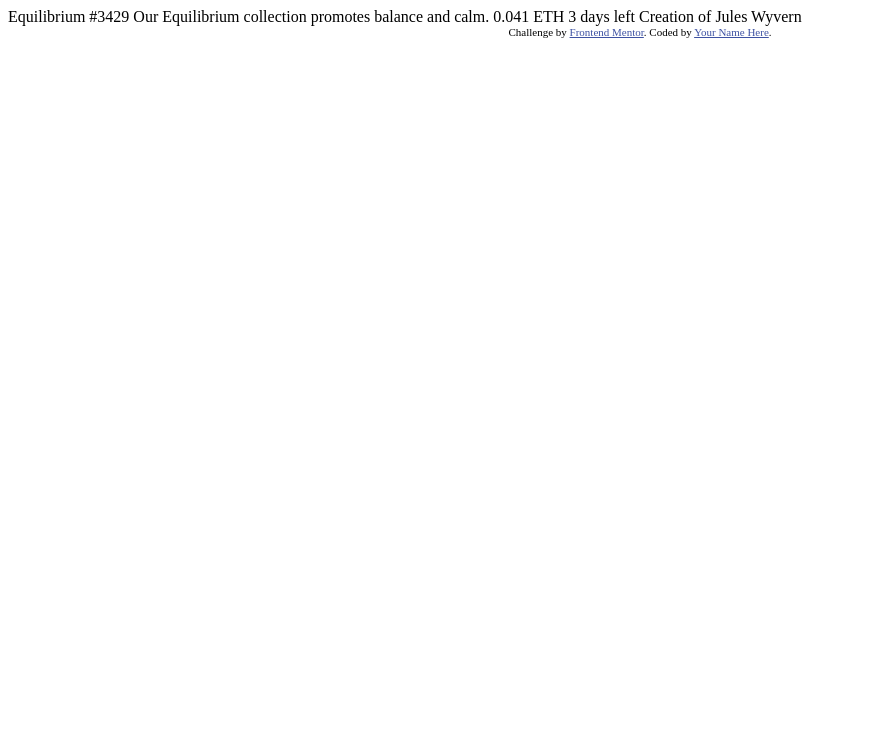
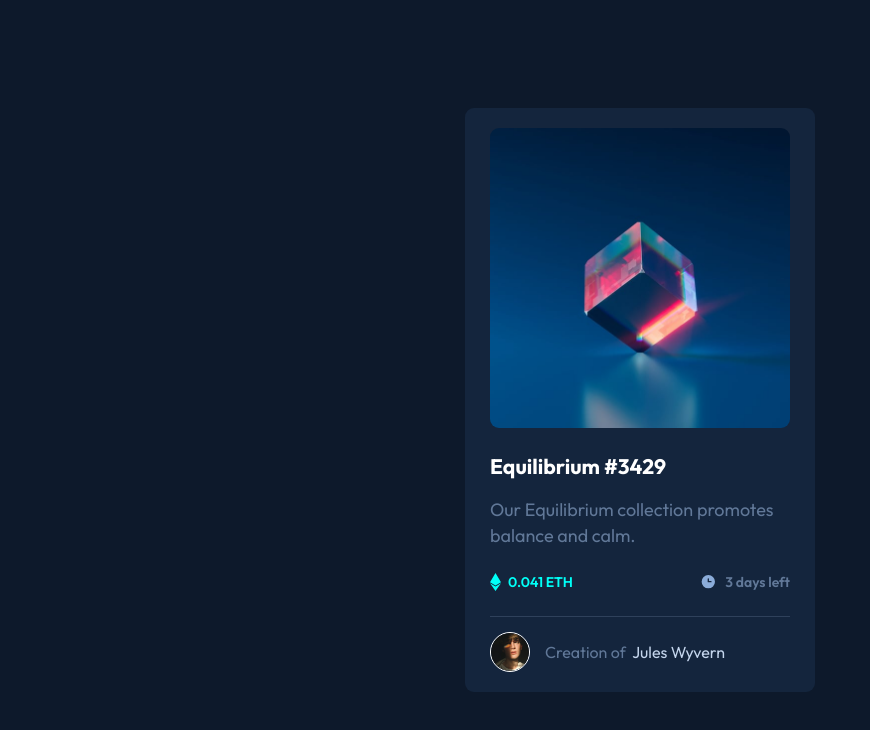
Before and after one commit to Mikiyas6/nft-preview-card-component-main, a plain HTML site: page index.html in a window 1280 px wide. Shown: the whole page, without its empty margins (0-870 px from the left). Drawn offline with Linux system fonts and the light colour scheme.

Commit message:
first commit

```diff
--- /dev/null
+++ b/Queries.css
@@ -0,0 +1,46 @@
+/* - Font sizes (px)
+10 / 12 / 14 / 16 / 18 / 20 / 24 / 30 / 36 / 44 / 52 / 62 / 74 / 86 / 98
+
+- Spacing system (px)
+2 / 4 / 8 / 12 / 16 / 24 / 32 / 48 / 64 / 80 / 96 / 128 */
+
+/*  -> we always use em for media queries*/
+
+/* ********************************  */
+/* For Small Laptops(Below 1366px) ->  1366px/16px = 85.375em */
+/* ******************************** */
+@media (max-width: 85.375em) {
+}
+
+/* ********************************  */
+/* For Landscape Tablets(Below 1200px) ->  1200px/16px = 75em */
+/* ******************************** */
+
+@media (max-width: 75em) {
+  /* 9px/16px =  0.5625*/
+  /* font-size Adjustment */
+  html {
+    font-size: 56.25%;
+  }
+}
+
+/* ********************************  */
+/* For Tablet(Below 960px) ->  960px/16px = 60em */
+/* ******************************** */
+@media (max-width: 60em) {
+  /* 8px/16px =  0.5*/
+  /* font-size Adjustment */
+  html {
+    font-size: 50%;
+  }
+}
+
+/* ********************************  */
+/* For Small-Tablets(Below 760px) ->  760px/16px = 47.5em */
+/* ******************************** */
+@media (max-width: 47.5em) {
+  /* 7px/16px =  0.4375*/
+  html {
+    font-size: 43.75%;
+  }
+}
--- a/index.html
+++ b/index.html
@@ -1,33 +1,61 @@
 <!DOCTYPE html>
 <html lang="en">
   <head>
-  <meta charset="UTF-8">
-  <meta name="viewport" content="width=device-width, initial-scale=1.0"> <!-- displays site properly based on user's device -->
+    <meta charset="UTF-8" />
+    <meta name="viewport" content="width=device-width, initial-scale=1.0" />
 
-  <link rel="icon" type="image/png" sizes="32x32" href="./images/favicon-32x32.png">
+    <link
+      rel="icon"
+      type="image/png"
+      sizes="32x32"
+      href="./images/favicon-32x32.png"
+    />
+    <link rel="preconnect" href="https://fonts.googleapis.com" />
+    <link rel="preconnect" href="https://fonts.gstatic.com" crossorigin />
+    <link
+      href="https://fonts.googleapis.com/css2?family=Outfit:wght@100..900&display=swap"
+      rel="stylesheet"
+    />
+    <link rel="stylesheet" href="./style.css" />
+    <link rel="stylesheet" href="./Queries.css" />
 
     <title>Frontend Mentor | NFT preview card component</title>
-
-  <!-- Feel free to remove these styles or customise in your own stylesheet 👍 -->
-  <style>
-    .attribution { font-size: 11px; text-align: center; }
-    .attribution a { color: hsl(228, 45%, 44%); }
-  </style>
   </head>
   <body>
-
-  Equilibrium #3429
-
+    <div class="nft-preview-card">
+      <div class="nft-img-box">
+        <img
+          class="nft-img"
+          src="./images/image-equilibrium.jpg"
+          alt="nft image"
+        />
+        <div class="overlay"></div>
+        <img class="icon" src="./images/icon-view.svg" alt="view icon" />
+      </div>
+      <h3 class="nft-name">Equilibrium #3429</h3>
+      <p class="nft-description">
         Our Equilibrium collection promotes balance and calm.
-
-  0.041 ETH
-  3 days left
-
-  Creation of Jules Wyvern
-
-  <div class="attribution">
-    Challenge by <a href="https://www.frontendmentor.io?ref=challenge" target="_blank">Frontend Mentor</a>.
-    Coded by <a href="#">Your Name Here</a>.
+      </p>
+      <div class="nft-price-and-remaining-day">
+        <div class="nft-price-box">
+          <img src="./images/icon-ethereum.svg" alt="ethereum-icon" />
+          <span class="nft-price">0.041 ETH</span>
+        </div>
+        <div class="nft-remaining-day-box">
+          <img src="./images/icon-clock.svg" alt="clock icon" />
+          <span class="nft-remaining-days">3 days left</span>
+        </div>
+      </div>
+      <div class="nft-author-box">
+        <img
+          class="nft-avatar"
+          src="./images/image-avatar.png"
+          alt="Jules Wyvern's Avatar"
+        />
+        <p class="nft-author">
+          Creation of <span class="nft-creator-name"> Jules Wyvern</span>
+        </p>
+      </div>
     </div>
   </body>
 </html>
--- /dev/null
+++ b/style.css
@@ -0,0 +1,207 @@
+/*
+--- 01 TYPOGRAPHY SYSTEM
+
+- Font sizes (px)
+10 / 12 / 14 / 16 / 18 / 20 / 24 / 30 / 36 / 44 / 52 / 62 / 74 / 86 / 98
+
+Default: 18px
+
+- Font weights
+Default: 300
+Medium: 400
+Semi-bold: 600
+
+- Line heights
+Default: 1
+Small: 1.05
+Medium: 1.2
+Paragraph default: 1.6
+
+- Letter spacing
+-0.5px
+0.75px
+
+--- 02 COLORS
+
+## Colors
+
+### Primary
+- Soft blue: hsl(215, 51%, 70%)
+- Cyan: hsl(178, 100%, 50%)
+
+### Neutral
+
+- Very dark blue (main BG): hsl(217, 54%, 11%)
+- Very dark blue (card BG): hsl(216, 50%, 16%)
+- Very dark blue (line): hsl(215, 32%, 27%)
+- White: hsl(0, 0%, 100%)
+
+# Tints
+
+- softest-blue:hsl(215, 22%, 49%)
+
+--- 05 SHADOWS
+
+0 2.4rem 4.8rem rgba(0, 0, 0, 0.075);
+
+--- 06 BORDER-RADIUS
+
+Default: 9px
+Medium: 11px
+
+--- 07 WHITESPACE
+
+- Spacing system (px)
+2 / 4 / 8 / 12 / 16 / 24 / 32 / 48 / 64 / 80 / 96 / 128
+*/
+
+:root {
+  --Soft-blue: hsl(215, 52%, 70%);
+  --Softest-blue: hsl(215, 22%, 49%);
+  --Cyan: hsl(178, 100%, 50%);
+  --light-Cyan: hsla(180, 100%, 50%, 0.5);
+  --Very-dark-blue-main: hsl(217, 54%, 11%);
+  --Very-dark-blue-card: hsl(216, 50%, 16%);
+  --Very-dark-blue-line: hsl(215, 32%, 27%);
+  --White: hsl(0, 0%, 100%);
+}
+*,
+*::before,
+*::after {
+  padding: 0;
+  margin: 0;
+  box-sizing: border-box;
+}
+html {
+  font-size: 62.5%;
+}
+html,
+body {
+  width: 100%;
+  height: 100%;
+  overflow-x: hidden;
+}
+body {
+  line-height: 1;
+  font-size: 1.8rem;
+  font-weight: 300;
+  font-family: "Outfit", sans-serif;
+  color: var(--Softest-blue);
+  background: var(--Very-dark-blue-main);
+  display: flex;
+  flex-direction: column;
+  align-items: center;
+  justify-content: center;
+}
+.nft-preview-card {
+  background: var(--Very-dark-blue-card);
+  max-width: 35rem;
+  display: flex;
+  flex-direction: column;
+  padding: 2rem 2.5rem;
+  gap: 1rem;
+  border-radius: 9px;
+}
+.nft-img-box {
+  position: relative;
+  margin-bottom: 1.5rem;
+}
+.nft-img {
+  width: 100%;
+  border-radius: 9px;
+}
+.overlay {
+  position: absolute;
+  top: 0;
+  left: 0;
+  width: 100%;
+  height: 100%;
+  background-color: var(--light-Cyan);
+  opacity: 0;
+  border-radius: 9px;
+}
+.icon {
+  position: absolute;
+  top: 50%;
+  left: 50%;
+  transform: translate(-50%, -50%);
+  width: 4rem;
+  height: 4rem;
+  opacity: 0;
+}
+.overlay,
+.icon {
+  transition: all 0.5s;
+}
+.nft-img-box:hover .overlay,
+.nft-img-box:hover .icon {
+  cursor: pointer;
+  opacity: 1;
+}
+/* ######################################   */
+.nft-name {
+  color: var(--White);
+  margin-bottom: 1rem;
+}
+.nft-name:hover {
+  cursor: pointer;
+  color: var(--Cyan);
+  transition: all 0.4s;
+}
+.nft-description {
+  color: var(--Softest-blue);
+  line-height: 1.4;
+  font-weight: 400;
+  margin-bottom: 1.5rem;
+}
+.nft-price-and-remaining-day {
+  display: flex;
+  align-items: center;
+  justify-content: space-between;
+  margin-bottom: 1.5rem;
+}
+.nft-price-box {
+  display: flex;
+  align-items: center;
+  gap: 0.7rem;
+}
+.nft-price {
+  color: var(--Cyan);
+  font-size: 1.4rem;
+  font-weight: 600;
+}
+.nft-remaining-day-box {
+  display: flex;
+  align-items: center;
+  gap: 0.8rem;
+}
+.nft-remaining-days {
+  font-weight: 600;
+  font-size: 1.4rem;
+}
+.nft-author-box {
+  display: flex;
+  align-items: center;
+  border-top: 1px solid var(--Very-dark-blue-line);
+  padding-top: 1.5rem;
+  gap: 1.5rem;
+}
+.nft-avatar {
+  width: 4rem;
+  height: 4rem;
+  border-radius: 50%;
+  border: 1px solid var(--White);
+}
+.nft-creator-name {
+  color: #c5d6ed;
+  margin-left: 0.3rem;
+  transition: all 0.4s;
+}
+.nft-creator-name:hover {
+  cursor: pointer;
+  color: var(--Cyan);
+}
+.nft-author {
+  font-size: 1.6rem;
+  font-weight: 400;
+}
```
Also changed, not shown: 2 other files. Lines whose indentation alone changed are shown as unchanged.
